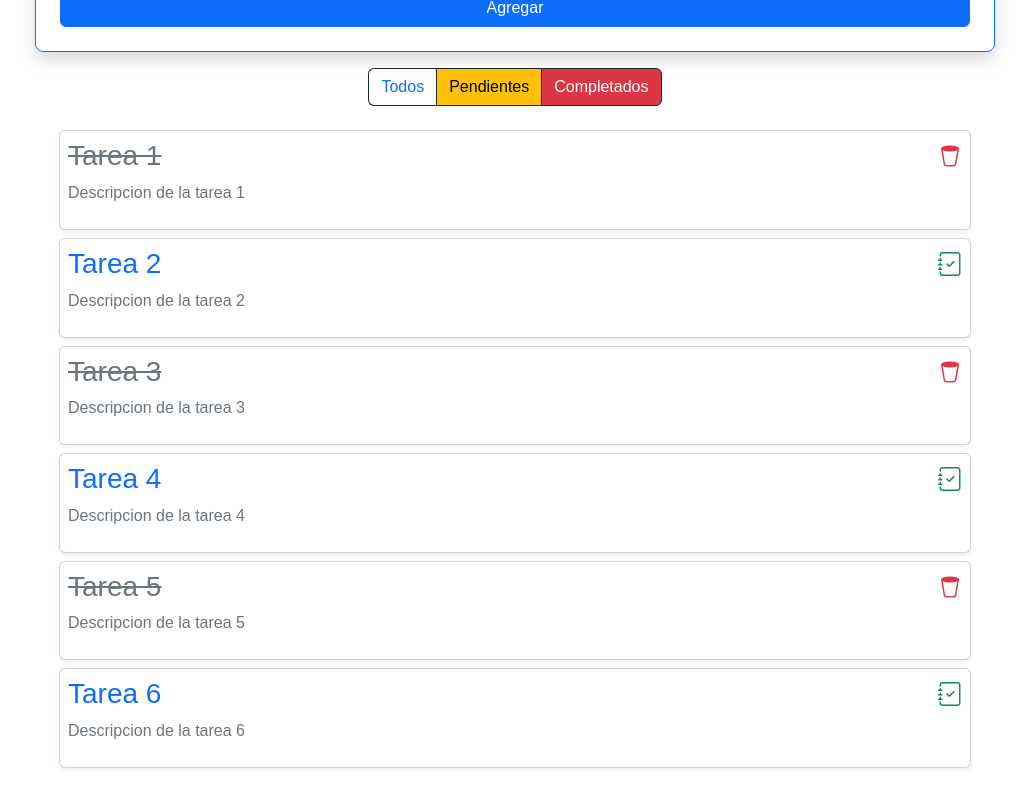
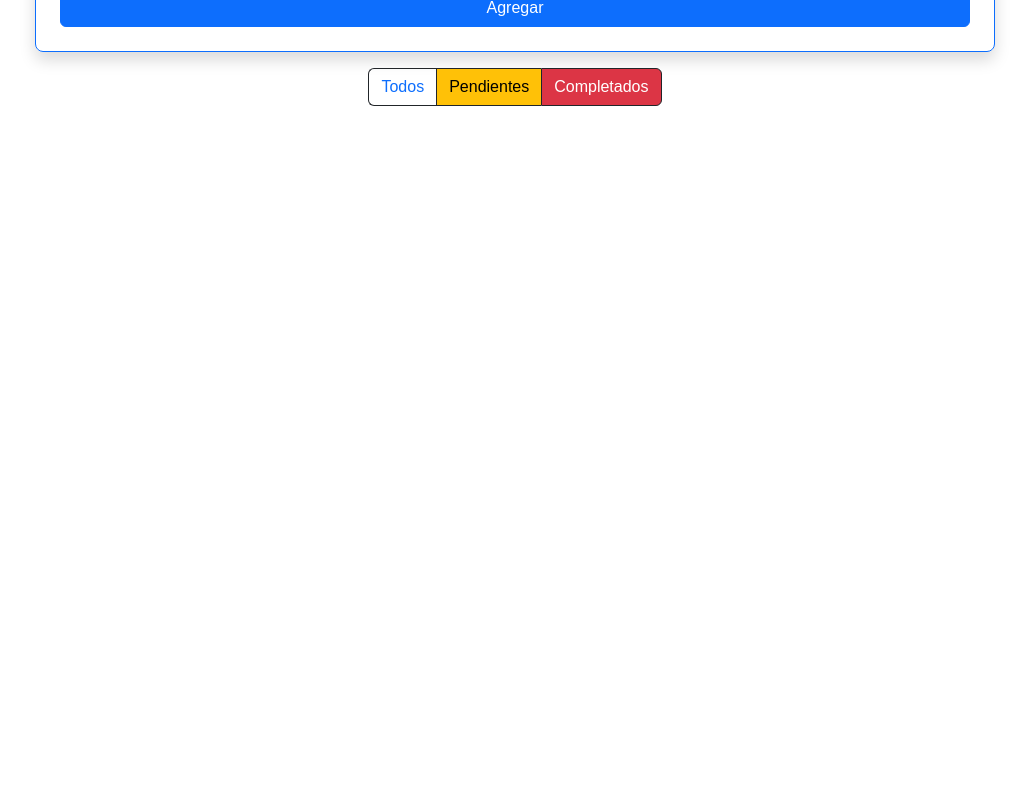
Before and after one commit to GaelFG17/todo-react, a React (Vite) app: page / in a window 1280 px wide. Shown: the part 270-1070 px from the top of the page, without its empty margins (125-1154 px from the left). After the commit the page ends 800 px from the top, so only its background shows below. Built offline with nearby package versions, Linux system fonts and the light colour scheme.

Commit message:
Implementacion del form para añadir tareas

```diff
--- a/src/App.jsx
+++ b/src/App.jsx
@@ -5,42 +5,13 @@ import Formulario from './Formulario';
 import Tareas from './Tareas';
 
 const App = () => {
-  const [listaTareas, setListaTareas] = useState([
-    {
-      titulo : "Tarea 1",
-      descripccion : "Descripcion de la tarea 1",
-      isComplete : true,
-    },
-    {
-      titulo : "Tarea 2",
-      descripccion : "Descripcion de la tarea 2",
-      isComplete : false,
-    },
-    {
-      titulo : "Tarea 3",
-      descripccion : "Descripcion de la tarea 3",
-      isComplete : true,
-    },
-    {
-      titulo : "Tarea 4",
-      descripccion : "Descripcion de la tarea 4",
-      isComplete : false,
-    },
-    {
-      titulo : "Tarea 5",
-      descripccion : "Descripcion de la tarea 5",
-      isComplete : true,
-    },
-    {
-      titulo : "Tarea 6",
-      descripccion : "Descripcion de la tarea 6",
-      isComplete : false,
-    }
-  ])
+  const [listaTareas, setListaTareas] = useState([])
   return (
     <>
       <Header/>
-      <Formulario setListaTareas = {setListaTareas}/>
+      <Formulario
+      listaTareas = {listaTareas}
+      setListaTareas = {setListaTareas}/>
       <Tareas
         listaTareas = {listaTareas}
         setListaTareas = {setListaTareas}
--- a/src/Formulario/index.jsx
+++ b/src/Formulario/index.jsx
@@ -1,21 +1,49 @@
 import React from 'react'
 
-const Formulario = () => {
+const Formulario = ({setListaTareas}) => {
+    const [tarea, setTarea] = React.useState("")
+    const [descripccion, setDescripccion] = React.useState("")
+
+    const eventoFormulario = (evt) => {
+        evt.preventDefault();
+        const nuevaTarea = {
+            titulo : tarea,
+            descripccion,
+            isComplete : false
+        }
+        setListaTareas((tareas)=>{
+            return [...tareas,nuevaTarea]
+        })
+        setTarea("");
+        setDescripccion("");
+    }
+
     return (
         <>
-        <form className="flex flex-column col-9 border border-primary rounded-3 mt-4 p-4 shadow">
+            <form
+            onSubmit={eventoFormulario}
+            className="flex flex-column col-9 border border-primary rounded-3 mt-4 p-4 shadow">
                 <h2 className='text-center'>To - do List</h2>
                 <div className='input-group mb-3 col-12'>
                     <label className='input-group-text'>
                         <i className='bi bi-list-task me-1'></i>
                     </label>
-                <input type="text" className="form-control " placeholder="Escribe una tarea" required/>
+                    <input
+                    onChange={(evt) => setTarea(evt.target.value)}
+                    value={tarea}
+                    type="text" className="form-control " placeholder="Escribe una tarea" required/>
                 </div>
                 <div className='input-group mb-3 col-12'>
                     <label className='input-group-text'>
                         <i className='bi bi-chat me-1'></i>
                     </label>
-                <input className='form-control' placeholder="Describe la tarea" required/>
+                    <input
+                    onChange={evt => {
+                        setDescripccion(evt.target.value)
+                        //console.log(descripccion)
+                    }}
+                    value={descripccion}
+                    className='form-control' placeholder="Describe la tarea" required/>
                 </div>
                 <button className="btn btn-primary col-3 col-12">Agregar</button>
             </form>
```
Lines whose indentation alone changed are shown as unchanged.
